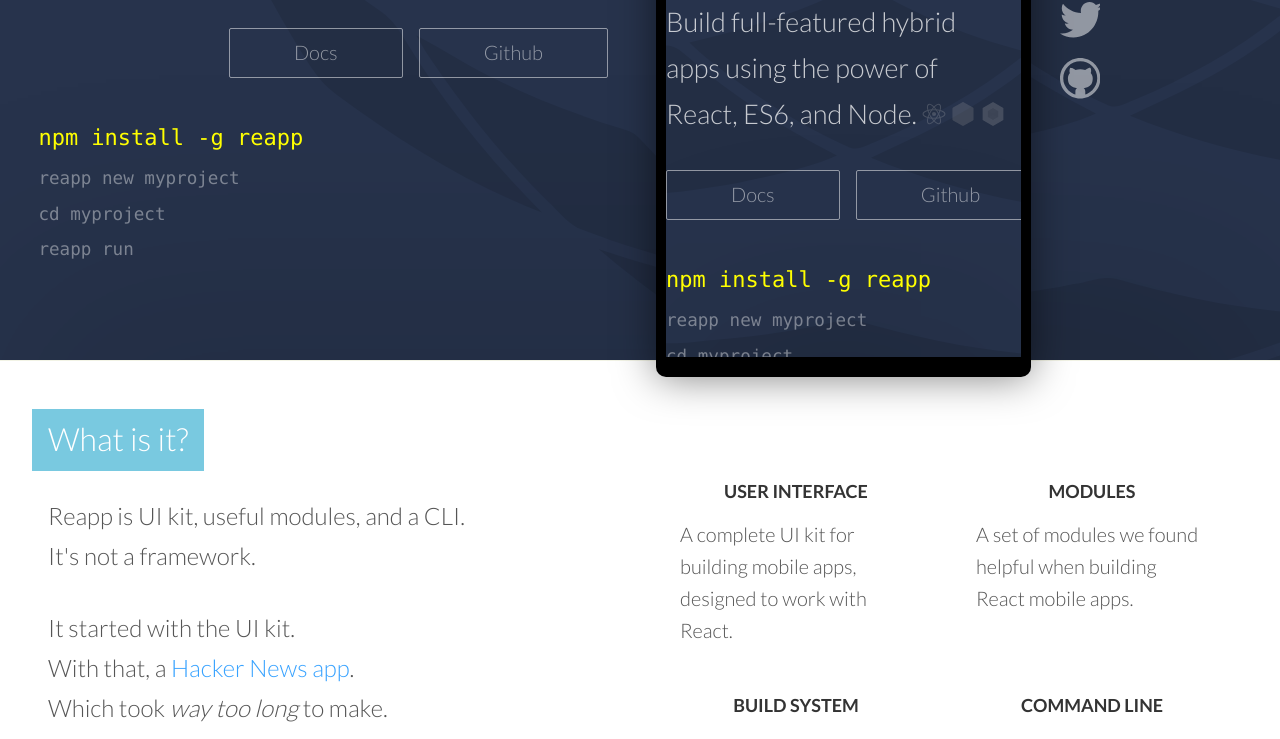
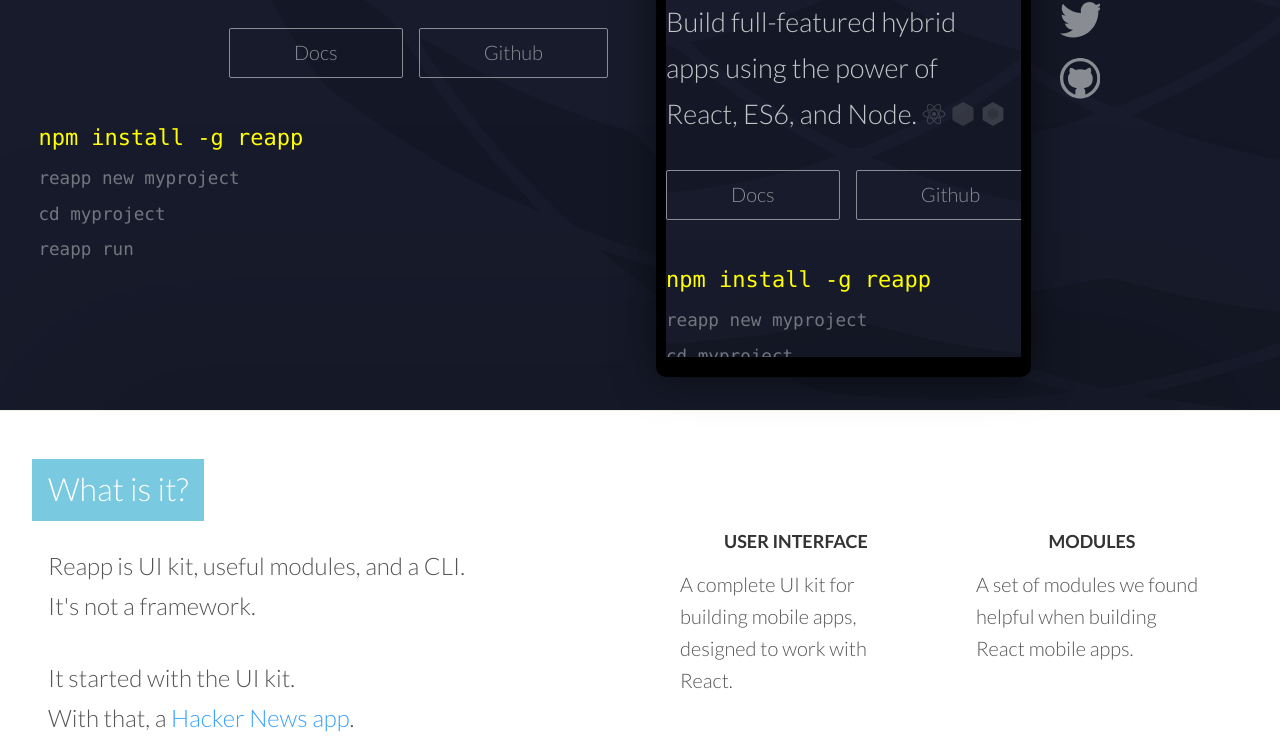
Before and after one commit to reapp/oldreapp..github.io, a website: page index.html in a window 1280 px wide. Shown: the part 310-1049 px from the top of the page. Drawn offline with Linux system fonts and the light colour scheme.

Commit message:
tweak colors' :

```diff
--- a/assets/styles/landing.css
+++ b/assets/styles/landing.css
@@ -27,7 +27,7 @@
 }
 
 #hero-bg {
-  background: #27334c;
+  background: #171b2b;
 }
 
 #hero-bg {
@@ -201,7 +201,7 @@
 #step-1 {
   padding: 0;
   position: relative;
-  height: 670px;
+  height: 720px;
   color: #fff;
 }
 
--- a/index.html
+++ b/index.html
@@ -399,6 +399,7 @@
       <div class="row">
         <div class="col-xs-12">
           <span>Copyright 2015 reapp.</span>
+          <span>Icons from <a href="http://www.flaticon.com">flaticon.com</a> under CC 3.0</span>
         </div>
       </div>
     </footer>
```
